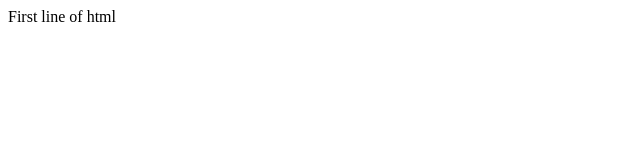
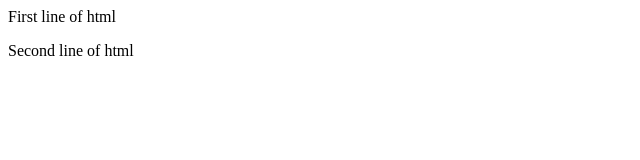
Before and after one commit to ranaharshil23/demo, a plain HTML site: page index.html in a window 1280 px wide. Shown: the whole page, without its empty margins (0-640 px from the left). Drawn offline with Linux system fonts and the light colour scheme.

Commit message:
Add second line

```diff
--- a/index.html
+++ b/index.html
@@ -1 +1,2 @@
 <p>First line of html</p>
+<p>Second line of html</p>
```
